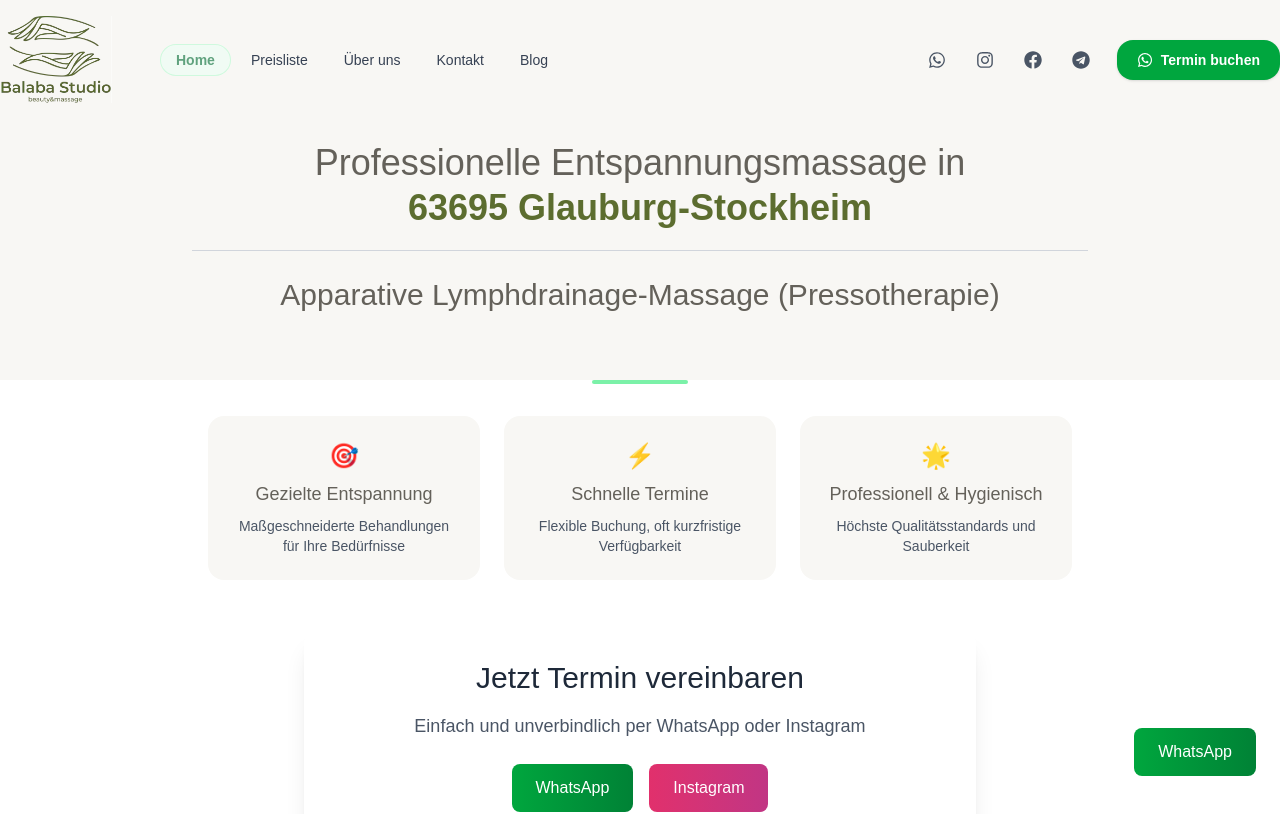
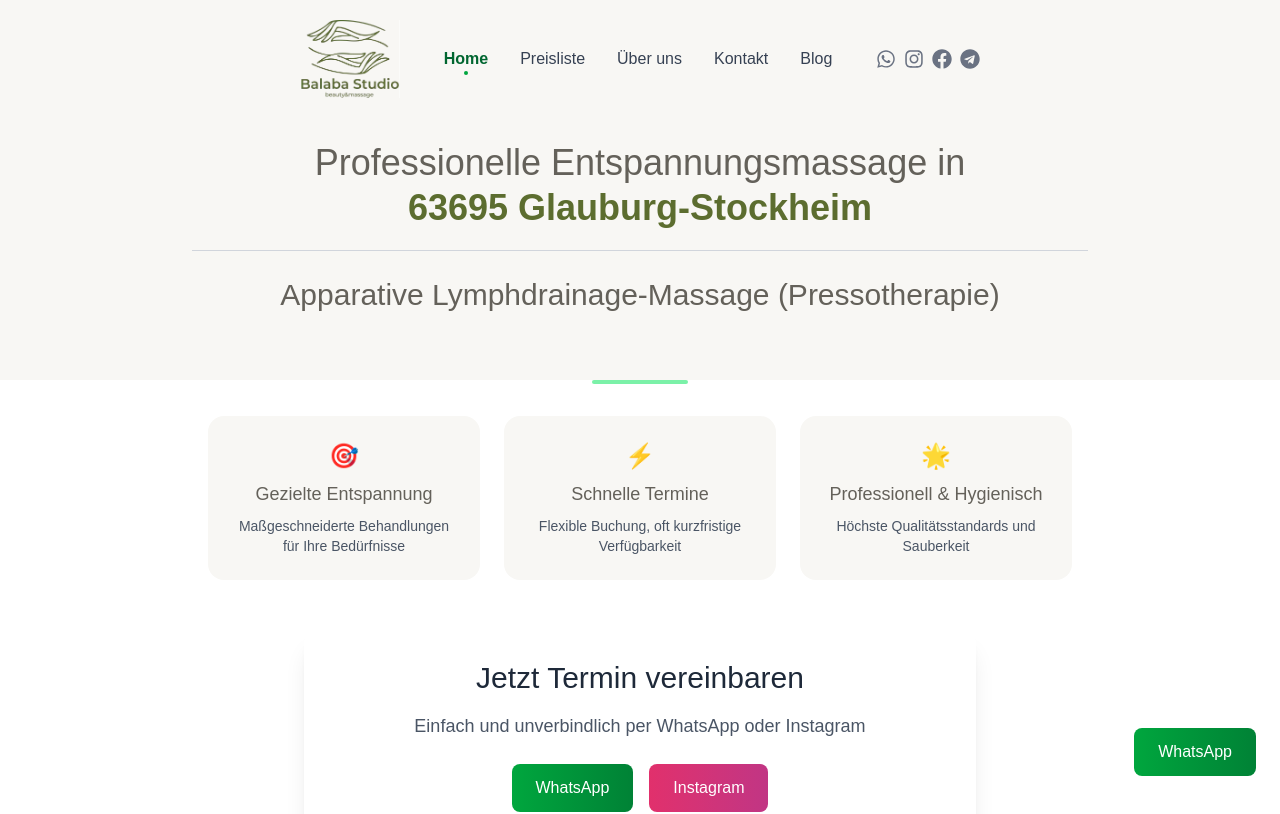
Before and after one commit to BalabaSerhii/salon, a Next.js app: page / in a window 1280 px wide. Shown: the top 814 px of the page. Built offline with nearby package versions, Linux system fonts and the light colour scheme.

Commit message:
Refactor Header component for improved structure

```diff
--- a/components/Header.tsx
+++ b/components/Header.tsx
@@ -12,7 +12,6 @@ import {
 } from "react-icons/fa";
 import { usePathname } from "next/navigation";
 import { motion, AnimatePresence } from "framer-motion";
-
 const navLinks = [
   { href: "/", label: "Home" },
   { href: "/preisliste", label: "Preisliste" },
@@ -20,7 +19,6 @@ const navLinks = [
   { href: "/contacts", label: "Kontakt" },
   { href: "/blog", label: "Blog" },
 ];
-
 const socialLinks = [
   {
     href: "https://wa.me/4915124908000?text=Hallo,%20ich%20interessiere%20mich%20für%20Ihre%20Dienstleistungen",
@@ -43,14 +41,12 @@ const socialLinks = [
     label: "Telegram",
   },
 ];
-
 export default function Header() {
   const [isMenuOpen, setIsMenuOpen] = useState(false);
   const [isVisible, setIsVisible] = useState(true);
   const [isAtTop, setIsAtTop] = useState(true);
   const [lastScrollY, setLastScrollY] = useState(0);
   const pathName = usePathname();
-
   const normalizePath = (p?: string) => {
     if (!p) return "/";
     try {
@@ -62,23 +58,18 @@ export default function Header() {
       return p;
     }
   };
-
   const currentPath = useMemo(() => normalizePath(pathName ?? "/"), [pathName]);
-
   const toggleMenu = () => {
     setIsMenuOpen((s) => !s);
   };
-
   const closeMenu = () => {
     setIsMenuOpen(false);
   };
-
   useEffect(() => {
     const controlHeader = () => {
       const currentScrollY = window.scrollY ?? 0;
       const atTop = currentScrollY < 10;
       setIsAtTop(atTop);
-
       if (atTop) {
         setIsVisible(true);
       } else if (currentScrollY < lastScrollY) {
@@ -88,16 +79,13 @@ export default function Header() {
       }
       setLastScrollY(currentScrollY);
     };
-
     window.addEventListener("scroll", controlHeader, { passive: true });
     return () => window.removeEventListener("scroll", controlHeader);
   }, [lastScrollY]);
-
   useEffect(() => {
     const floatingButton = document.querySelector(
       ".fixed.bottom-6.right-6"
     ) as HTMLElement | null;
-
     if (isMenuOpen) {
       document.body.style.overflow = "hidden";
       if (floatingButton) floatingButton.style.display = "none";
@@ -105,30 +93,24 @@ export default function Header() {
       document.body.style.overflow = "";
       if (floatingButton) floatingButton.style.display = "block";
     }
-
     return () => {
       document.body.style.overflow = "";
       if (floatingButton) floatingButton.style.display = "block";
     };
   }, [isMenuOpen]);
-
   return (
     <>
-      {/* Spacer для фиксированного хедера */}
-      <div className="h-16 md:h-20 lg:h-24" />
-
-      {/* Основной хедер */}
+      {}
+      <div className="h-20 md:h-24" />
       <motion.header
         className={`fixed top-0 left-0 right-0
-          flex items-center
-          px-4 py-3
-          sm:px-6 sm:py-4
-          lg:px-8 lg:py-4
-          xl:max-w-7xl xl:mx-auto xl:px-0
+  flex justify-between items-center
+  py-4 px-4  /* Мобильные паддинги */
+  lg:py-5 lg:px-[300px]  /* Паддинги только для lg и выше */
   bg-[#f8f7f4] z-50
-          transition-all duration-500 ${
+  transition-all duration-300 ${
     !isAtTop && isVisible
-              ? "bg-[#f8f7f4]/90 backdrop-blur-xl shadow-sm"
+      ? "bg-[#f8f7f4]/95 backdrop-blur-sm shadow-sm"
       : isAtTop
       ? "bg-[#f8f7f4] shadow-none"
       : ""
@@ -138,64 +120,60 @@ export default function Header() {
         transition={{ type: "spring", damping: 25, stiffness: 200 }}
         role="banner"
       >
-        {/* Логотип */}
-        <Link
-          href="/"
-          className="z-50 flex-shrink-0 mr-6 lg:mr-12"
-          aria-label="Zur Startseite"
-        >
+        {}
+        <Link href="/" className="z-50" aria-label="Zur Startseite">
           <Image
             src="/logobeauty.webp"
             alt="Logo von Balaba Studio Massage in Glauburg"
-            width={120}
-            height={60}
+            width={100}
+            height={50}
             priority={true}
             unoptimized={true}
-            className="w-24 h-auto lg:w-28 transition-transform hover:scale-105 duration-300"
           />
         </Link>
-
-        {/* Десктопная навигация */}
         <nav
-          className="hidden lg:flex flex-1"
+          className="hidden md:block"
           role="navigation"
           aria-label="Hauptnavigation"
         >
-          <ul className="flex space-x-1">
+          <ul className="flex gap-8 text-gray-500">
             {navLinks.map((link) => {
               const linkPath = normalizePath(link.href);
               const isActive =
                 linkPath === currentPath ||
                 (linkPath !== "/" && currentPath.startsWith(linkPath));
               return (
-                <li key={link.href}>
+                <li key={link.href} className="relative">
                   <Link
                     href={link.href}
-                    className={`relative px-4 py-2 rounded-2xl text-sm font-medium transition-all duration-300 ${
+                    className={`transition-colors ${
                       isActive
-                        ? "text-green-800 bg-green-50/80 font-semibold"
-                        : "text-gray-700 hover:text-green-800 hover:bg-gray-100/80"
+                        ? "text-green-800 font-semibold"
+                        : "text-gray-700 hover:text-green-800"
                     }`}
                     aria-current={isActive ? "page" : undefined}
                   >
                     {link.label}
+                  </Link>
                   {isActive && (
-                      <motion.div
-                        className="absolute inset-0 rounded-2xl border border-green-200/60 bg-green-50/40"
-                        layoutId="active-nav-bg"
-                        transition={{ type: "spring", stiffness: 300, damping: 30 }}
+                    <motion.span
+                      layoutId="active-dot"
+                      className="absolute -bottom-1 left-1/2 h-1 w-1 bg-green-600 rounded-full -translate-x-1/2"
+                      transition={{
+                        type: "spring",
+                        stiffness: 400,
+                        damping: 30,
+                      }}
                     />
                   )}
-                  </Link>
                 </li>
               );
             })}
           </ul>
         </nav>
-
-        {/* Социальные иконки и CTA */}
-        <div className="hidden lg:flex items-center space-x-3 ml-auto">
-          <ul className="flex space-x-2">
+        {}
+        <div className="hidden md:block">
+          <ul className="flex gap-2 text-gray-500">
             {socialLinks.map((s) => {
               const Icon = s.icon;
               return (
@@ -204,54 +182,40 @@ export default function Header() {
                     href={s.href}
                     target="_blank"
                     rel="noopener noreferrer"
-                    className="flex items-center justify-center w-10 h-10 rounded-2xl text-gray-600 hover:text-green-600 hover:bg-white/80 transition-all duration-300 border border-transparent hover:border-green-200"
+                    className="text-gray-500 hover:text-green-500 transition-colors"
                     aria-label={s.label}
                   >
-                    <Icon size={18} />
+                    <Icon size={20} />
                   </a>
                 </li>
               );
             })}
           </ul>
-
-          {/* CTA кнопка */}
-          <a
-            href="https://wa.me/4915124908000?text=Hallo,%20ich%20interessiere%20mich%20für%20Ihre%20Dienstleistungen"
-            target="_blank"
-            rel="noopener noreferrer"
-            className="ml-4 px-5 py-2.5 bg-green-600 text-white rounded-2xl text-sm font-semibold hover:bg-green-700 transition-all duration-300 hover:scale-105 shadow-sm hover:shadow-md flex items-center space-x-2"
-          >
-            <FaWhatsapp size={16} />
-            <span>Termin buchen</span>
-          </a>
         </div>
-
-        {/* Кнопка меню для мобильных */}
+        {}
         <button
           onClick={toggleMenu}
-          className="lg:hidden flex items-center justify-center w-10 h-10 rounded-2xl text-gray-600 hover:text-green-600 hover:bg-white/80 transition-all duration-300 ml-auto"
+          className="md:hidden p-2 text-gray-500 hover:text-green-500 transition-colors z-50"
           aria-label={isMenuOpen ? "Menü schließen" : "Menü öffnen"}
           aria-expanded={isMenuOpen}
           aria-controls="mobile-menu"
         >
-          {isMenuOpen ? <FaTimes size={20} /> : <FaBars size={20} />}
+          {isMenuOpen ? <FaTimes size={24} /> : <FaBars size={24} />}
         </button>
       </motion.header>
-
-      {/* Мобильное меню */}
+      {}
       <AnimatePresence>
         {isMenuOpen && (
           <>
-            {/* Затемнение фона */}
+            {}
             <motion.div
               initial={{ opacity: 0 }}
               animate={{ opacity: 1 }}
               exit={{ opacity: 0 }}
-              className="fixed inset-0 bg-black/60 backdrop-blur-sm lg:hidden z-40"
+              className="fixed inset-0 bg-black/40 md:hidden z-40"
               onClick={closeMenu}
             />
-
-            {/* Боковое меню */}
+            {}
             <motion.aside
               id="mobile-menu"
               role="dialog"
@@ -260,29 +224,20 @@ export default function Header() {
               animate={{ x: 0 }}
               exit={{ x: "100%" }}
               transition={{ type: "spring", damping: 30, stiffness: 300 }}
-              className="fixed top-0 right-0 bottom-0 w-80 max-w-[85vw] bg-white/95 backdrop-blur-xl shadow-2xl border-l border-gray-200/50 lg:hidden z-50 overflow-y-auto"
+              className="fixed top-0 right-0 bottom-0 w-64 bg-white shadow-lg border-l border-gray-200 md:hidden z-50 overflow-y-auto"
             >
-              <div className="flex flex-col h-full">
-                {/* Заголовок и кнопка закрытия */}
-                <div className="flex items-center justify-between p-6 border-b border-gray-200/50">
-                  <Image
-                    src="/logobeauty.webp"
-                    alt="Logo"
-                    width={100}
-                    height={50}
-                    className="w-20 h-auto"
-                  />
+              {}
+              <div className="absolute top-4 right-4 z-50">
                 <button
                   onClick={closeMenu}
                   aria-label="Menü schließen"
-                    className="flex items-center justify-center w-10 h-10 rounded-2xl text-gray-600 hover:text-green-600 hover:bg-gray-100 transition-all duration-300"
+                  className="p-2 text-gray-500 hover:text-green-500"
                 >
-                    <FaTimes size={20} />
+                  <FaTimes size={22} />
                 </button>
               </div>
-
-                {/* Навигация */}
-                <nav className="flex-1 p-6" aria-label="Mobile Navigation">
+              <div className="flex flex-col h-full pt-20 pb-6 px-4">
+                <nav className="flex-1" aria-label="Mobile Navigation">
                   <ul className="space-y-2">
                     {navLinks.map((link, index) => {
                       const linkPath = normalizePath(link.href);
@@ -294,15 +249,15 @@ export default function Header() {
                           key={link.href}
                           initial={{ x: 20, opacity: 0 }}
                           animate={{ x: 0, opacity: 1 }}
-                          transition={{ delay: index * 0.05 }}
+                          transition={{ delay: index * 0.08 }}
                         >
                           <Link
                             href={link.href}
                             onClick={closeMenu}
-                            className={`flex items-center px-4 py-3 rounded-2xl text-lg transition-all duration-300 ${
+                            className={`flex items-center px-4 py-3 rounded-lg transition-colors ${
                               isActive
-                                ? "text-green-800 bg-green-50/80 font-semibold border border-green-200"
-                                : "text-gray-700 hover:text-green-800 hover:bg-gray-100/80"
+                                ? "text-green-600 bg-green-50"
+                                : "text-gray-500 hover:text-green-500 hover:bg-gray-50"
                             }`}
                             aria-current={isActive ? "page" : undefined}
                           >
@@ -313,14 +268,12 @@ export default function Header() {
                     })}
                   </ul>
                 </nav>
-
-                {/* Социальные иконки и CTA */}
-                <div className="p-6 border-t border-gray-200/50 space-y-6">
-                  <div>
-                    <p className="text-sm font-medium text-gray-600 mb-4 text-center">
+                {}
+                <div className="border-t border-gray-200 pt-4 mt-4">
+                  <p className="text-sm text-gray-500 mb-3 px-2">
                     Folgen Sie uns
                   </p>
-                    <ul className="flex justify-center space-x-4">
+                  <ul className="flex justify-center gap-4 mb-4">
                     {socialLinks.map((s) => {
                       const Icon = s.icon;
                       return (
@@ -329,7 +282,7 @@ export default function Header() {
                             href={s.href}
                             target="_blank"
                             rel="noopener noreferrer"
-                              className="flex items-center justify-center w-12 h-12 rounded-2xl text-gray-600 hover:text-green-600 hover:bg-gray-100 transition-all duration-300"
+                            className="text-gray-500 hover:text-green-500 transition-colors"
                             onClick={closeMenu}
                             aria-label={s.label}
                           >
@@ -339,18 +292,18 @@ export default function Header() {
                       );
                     })}
                   </ul>
-                  </div>
-
+                  <div className="px-2">
                     <a
                       href="https://wa.me/4915124908000?text=Hallo,%20ich%20interessiere%20mich%20für%20Ihre%20Dienstleistungen"
                       target="_blank"
                       rel="noopener noreferrer"
                       onClick={closeMenu}
-                    className="flex items-center justify-center space-x-3 w-full bg-green-600 text-white py-4 px-6 rounded-2xl font-semibold hover:bg-green-700 transition-all duration-300 hover:scale-105 shadow-sm"
+                      className="flex items-center justify-center gap-2 mt-8 w-full bg-green-600 text-white py-3 px-4 rounded-lg font-medium hover:bg-green-700 transition-colors"
                     >
-                    <FaWhatsapp size={20} />
-                    <span>Termin buchen</span>
+                      <FaWhatsapp size={18} />
+                      Termin buchen
                     </a>
+                  </div>
                 </div>
               </div>
             </motion.aside>
```
Lines whose indentation alone changed are shown as unchanged.
